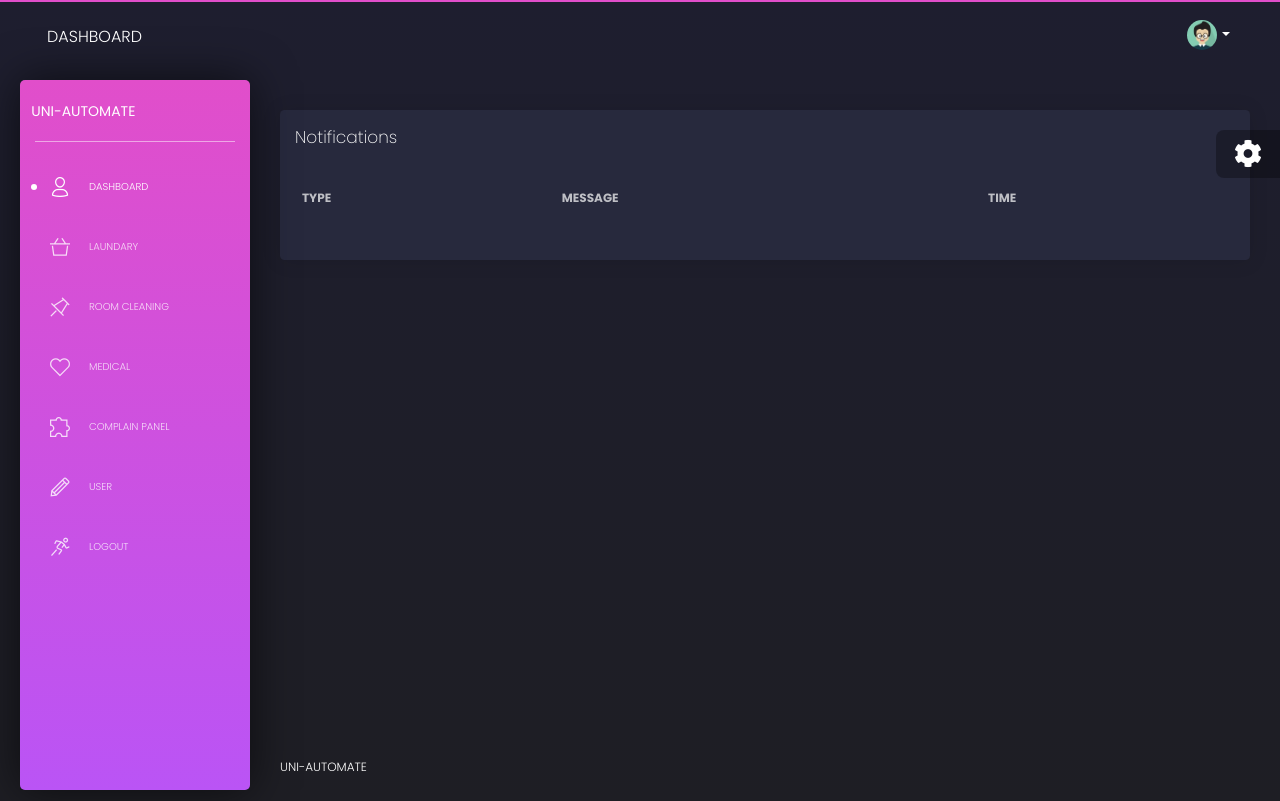
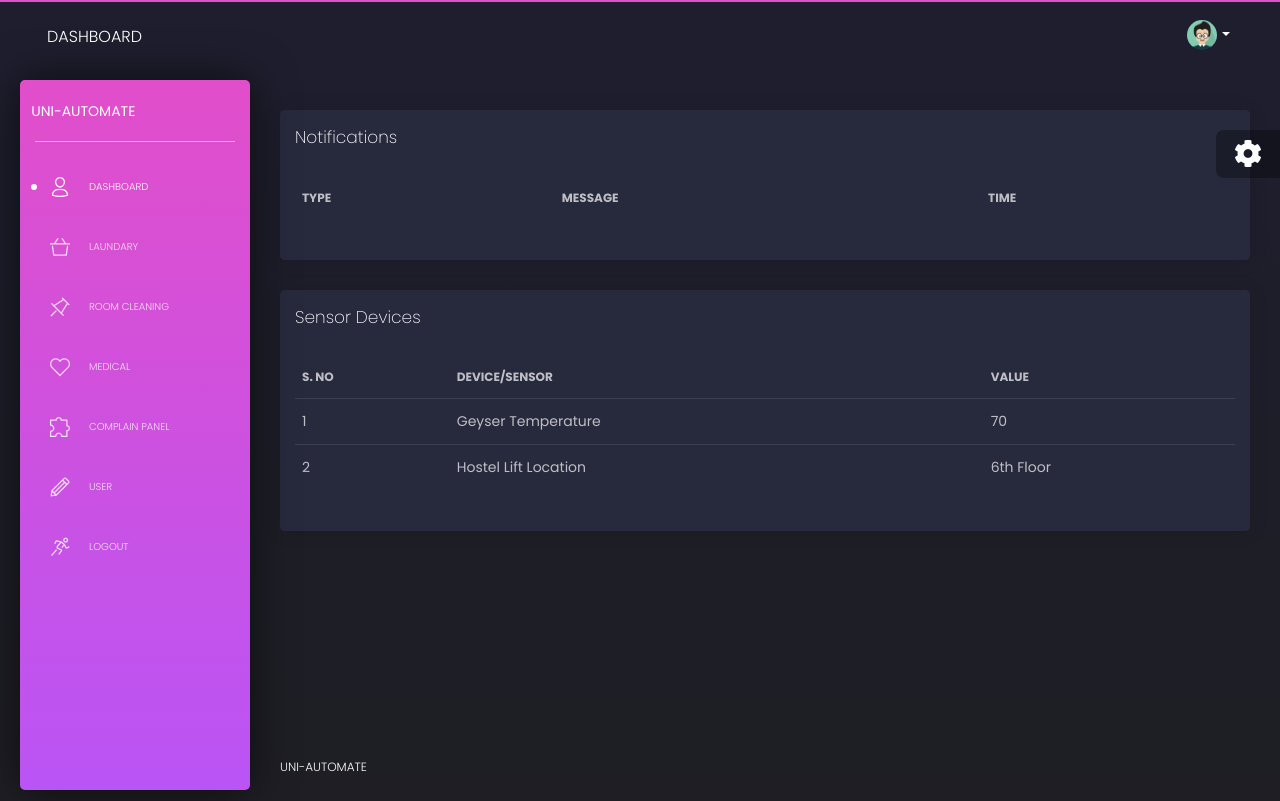
Before and after one commit to hari01584/project__UNIAutoMate__MakeAThon3077, a Django app: page / in a window 1280 px wide. Run offline with Django 3.2, Linux system fonts and the light colour scheme; the visitor is signed in with stand-in values (Sample User, id 1); data that the repository does not hold is empty; some libraries are stand-ins or nearby versions.

Commit message:
Added sensors

```diff
--- a/app/views.py
+++ b/app/views.py
@@ -16,7 +16,8 @@ def index(request):
 
     context = {}
     context['segment'] = 'index'
-
+    context['geytemp'] = '70'
+    context['hostellift'] = '6th Floor'
 
     notList = notifications.objects.all().filter(forUser=request.user).order_by('-time')
     context['notList'] = notList
--- a/core/templates/index.html
+++ b/core/templates/index.html
@@ -286,110 +286,69 @@
                     </tr>
 
                   {% endfor %}
-
-                <!--   <tr>
-                    <td>
-                      Dakota Rice
-                    </td>
-                    <td>
-                      Niger
-                    </td>
-                    <td>
-                      Oud-Turnhout
-                    </td>
-                    <td class="text-center">
-                      $36,738
-                    </td>
-                  </tr>
-                  <tr>
-                    <td>
-                      Minerva Hooper
-                    </td>
-                    <td>
-                      Curaçao
-                    </td>
-                    <td>
-                      Sinaai-Waas
-                    </td>
-                    <td class="text-center">
-                      $23,789
-                    </td>
-                  </tr>
-                  <tr>
-                    <td>
-                      Sage Rodriguez
-                    </td>
-                    <td>
-                      Netherlands
-                    </td>
-                    <td>
-                      Baileux
-                    </td>
-                    <td class="text-center">
-                      $56,142
-                    </td>
-                  </tr>
-                  <tr>
-                    <td>
-                      Philip Chaney
-                    </td>
-                    <td>
-                      Korea, South
-                    </td>
-                    <td>
-                      Overland Park
-                    </td>
-                    <td class="text-center">
-                      $38,735
-                    </td>
-                  </tr>
-                  <tr>
-                    <td>
-                      Doris Greene
-                    </td>
-                    <td>
-                      Malawi
-                    </td>
-                    <td>
-                      Feldkirchen in Kärnten
-                    </td>
-                    <td class="text-center">
-                      $63,542
-                    </td>
-                  </tr>
-                  <tr>
-                    <td>
-                      Mason Porter
-                    </td>
-                    <td>
-                      Chile
-                    </td>
-                    <td>
-                      Gloucester
-                    </td>
-                    <td class="text-center">
-                      $78,615
-                    </td>
-                  </tr>
-                  <tr>
-                    <td>
-                      Jon Porter
-                    </td>
-                    <td>
-                      Portugal
-                    </td>
-                    <td>
-                      Gloucester
-                    </td>
-                    <td class="text-center">
-                      $98,615
-                    </td>
-                  </tr> -->
                 </tbody>
               </table>
             </div>
           </div>
         </div>
+      </div>
+
+
+        <div class="col-lg-12 col-md-12">
+          <div class="card ">
+            <div class="card-header">
+              <h4 class="card-title"> Sensor Devices</h4>
+            </div>
+            <div class="card-body">
+              <div class="table-responsive">
+                <table class="table tablesorter " id="">
+                  <thead class=" text-primary">
+                    <tr>
+                      <th>
+                        S. No
+                      </th>
+                      <th>
+                        Device/Sensor
+                      </th>
+                      <th>
+                        Value
+                      </th>
+                    </tr>
+                  </thead>
+
+
+                  <tbody>
+                    <tr>
+                        <td>
+                          1
+                        </td>
+                        <td>
+                          Geyser Temperature
+                        </td>
+                        <td>
+                          {{ geytemp }}
+                        </td>
+                      </tr>
+
+                      <tr>
+                          <td>
+                            2
+                          </td>
+                          <td>
+                            Hostel Lift Location
+                          </td>
+                          <td>
+                            {{ hostellift }}
+                          </td>
+                        </tr>
+
+                  </tbody>
+                </table>
+              </div>
+            </div>
+          </div>
+
+
       </div>
     </div>
 
```
